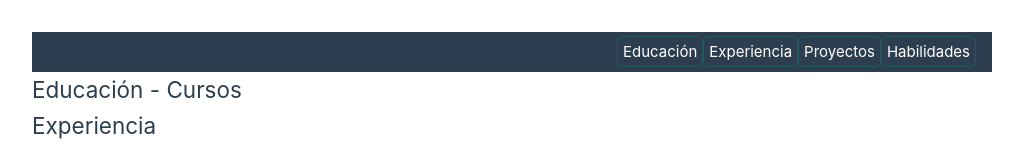
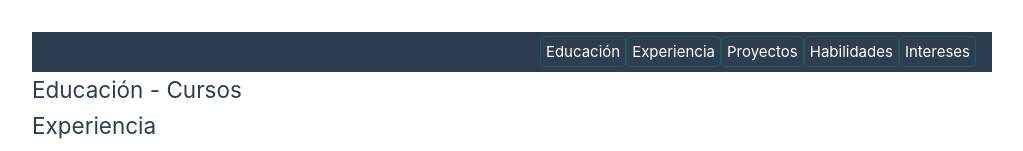
Before and after one commit to Serrix06/PortafolioPersonal, a Vue app: page / in a window 1280 px wide. Shown: the top 151 px of the page, without its empty margins (128-1151 px from the left). Built offline with nearby package versions, Linux system fonts and the light colour scheme.

Commit message:
update navbar

```diff
--- a/src/components/NavBar.vue
+++ b/src/components/NavBar.vue
@@ -14,7 +14,8 @@ const navegacion= ref([
     {id:1, nombre:'Educación', enlace:'#educacion'},
     {id:2, nombre:'Experiencia', enlace:'#experiencia'},
     {id:3, nombre:'Proyectos', enlace:'#proyectos'},
-    {id:4, nombre:'Habilidades', enlace:'#habilidades'}
+    {id:4, nombre:'Habilidades', enlace:'#habilidades'},
+    {id:5, nombre:'Intereses', enlace:'#intereses'}
 ]);
 </script>
 
```
